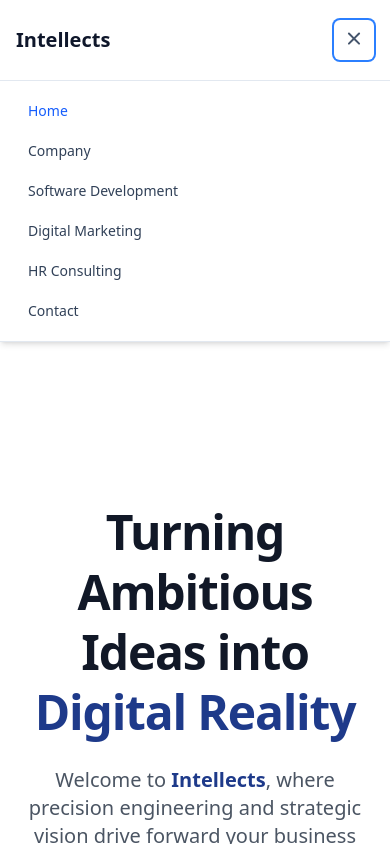
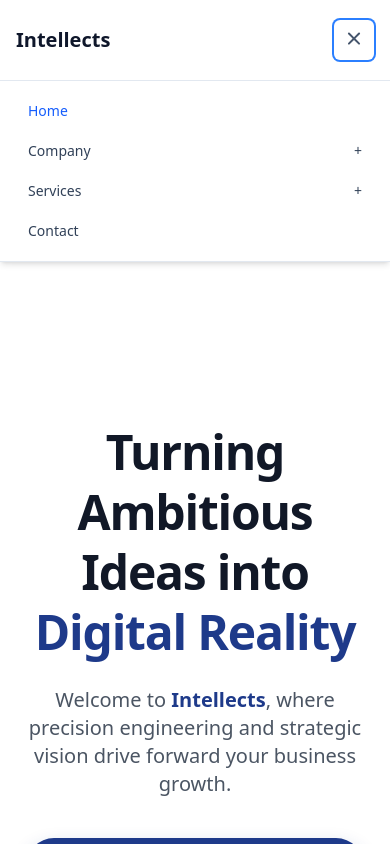
Before and after one commit to primesourcellp/Intellects, a React (Vite) app: page / in a window 390 px wide. Both pictures are taken after a click on the button "Toggle menu". Shown: the top 844 px of the page. Built offline with nearby package versions, Linux system fonts and the light colour scheme.

Commit message:
Update Navbar.jsx

```diff
--- a/src/Components/Navbar.jsx
+++ b/src/Components/Navbar.jsx
@@ -3,12 +3,9 @@ import { Link, NavLink } from 'react-router-dom'
 
 export default function Navbar() {
   const [open, setOpen] = useState(false)
-  const [openServices, setOpenServices] = useState(false)
-  const [openServicesSoftware, setOpenServicesSoftware] = useState(false)
-  const [openServicesMarketing, setOpenServicesMarketing] = useState(false)
-  const [openServicesHR, setOpenServicesHR] = useState(false)
+  const [openMobileCompany, setOpenMobileCompany] = useState(false)
+  const [openMobileServices, setOpenMobileServices] = useState(false)
 
-  // Reusable desktop link
   const desktopLink = (to, label) => (
     <NavLink
       to={to}
@@ -23,7 +20,6 @@ export default function Navbar() {
     </NavLink>
   )
 
-  // Reusable dropdown item
   const dropdownItem = (to, label) => (
     <NavLink
       to={to}
@@ -45,7 +41,7 @@ export default function Navbar() {
           Intellects
         </Link>
 
-        {/* Desktop navigation */}
+        {/* Desktop */}
         <nav className="hidden items-center gap-6 md:flex">
           {desktopLink('/', 'Home')}
 
@@ -53,12 +49,7 @@ export default function Navbar() {
           <div className="group relative">
             <button className="relative flex items-center gap-1 px-1 pb-1 text-base font-medium text-slate-700 transition-colors hover:text-blue-600 after:absolute after:-bottom-0.5 after:left-0 after:h-0.5 after:w-0 after:bg-blue-600 after:transition-all after:duration-300 after:content-[''] hover:after:w-full">
               Company
-    <svg
-      xmlns="http://www.w3.org/2000/svg"
-      viewBox="0 0 20 20"
-      fill="currentColor"
-      className="h-4 w-4"
-    >
+              <svg xmlns="http://www.w3.org/2000/svg" viewBox="0 0 20 20" fill="currentColor" className="h-4 w-4">
                 <path
                   fillRule="evenodd"
                   d="M5.23 7.21a.75.75 0 0 1 1.06.02L10 10.94l3.71-3.71a.75.75 0 1 1 1.06 1.06l-4.24 4.24a.75.75 0 0 1-1.06 0L5.21 8.29a.75.75 0 0 1 .02-1.08Z"
@@ -66,38 +57,18 @@ export default function Navbar() {
                 />
               </svg>
             </button>
-
-  {/* Dropdown */}
             <div className="invisible absolute left-1/2 top-full -translate-x-1/2 w-max min-w-[28rem] rounded-md border border-slate-200 bg-white p-4 opacity-0 shadow-xl transition-all duration-150 group-hover:visible group-hover:opacity-100">
               <div className="grid grid-cols-2 gap-4">
-      {/* Column 1: Company */}
                 <div>
-        <NavLink
-          className={({ isActive }) =>
-            `mb-2 block text-sm font-semibold ${
-              isActive ? 'text-blue-600' : 'text-slate-900'
-            }`
-          }
-        >
-          Company
-        </NavLink>
+                  <NavLink className="mb-2 block text-sm font-semibold text-slate-900">Company</NavLink>
                   <div className="flex flex-col">
                     {dropdownItem('/methodology', 'Our Development & Methodology')}
                     {dropdownItem('/career', 'Career & Company Culture')}
                     {dropdownItem('/companycontact', 'Contact Us')}
                   </div>
                 </div>
-
-      {/* Column 2: Resources */}
                 <div>
-        <NavLink
-          to="/resources"
-          className={({ isActive }) =>
-            `mb-2 block text-sm font-semibold ${
-              isActive ? 'text-blue-600' : 'text-slate-900'
-            }`
-          }
-        >
+                  <NavLink to="/resources" className="mb-2 block text-sm font-semibold text-slate-900">
                     Resources
                   </NavLink>
                   <div className="flex flex-col">
@@ -109,17 +80,11 @@ export default function Navbar() {
             </div>
           </div>
 
-
           {/* Services dropdown */}
           <div className="group relative">
             <button className="relative flex items-center gap-1 px-1 pb-1 text-base font-medium text-slate-700 transition-colors hover:text-blue-600 after:absolute after:-bottom-0.5 after:left-0 after:h-0.5 after:w-0 after:bg-blue-600 after:transition-all after:duration-300 after:content-[''] hover:after:w-full">
               Services
-              <svg
-                xmlns="http://www.w3.org/2000/svg"
-                viewBox="0 0 20 20"
-                fill="currentColor"
-                className="h-4 w-4"
-              >
+              <svg xmlns="http://www.w3.org/2000/svg" viewBox="0 0 20 20" fill="currentColor" className="h-4 w-4">
                 <path
                   fillRule="evenodd"
                   d="M5.23 7.21a.75.75 0 0 1 1.06.02L10 10.94l3.71-3.71a.75.75 0 1 1 1.06 1.06l-4.24 4.24a.75.75 0 0 1-1.06 0L5.21 8.29a.75.75 0 0 1 .02-1.08Z"
@@ -127,21 +92,11 @@ export default function Navbar() {
                 />
               </svg>
             </button>
-
             <div className="invisible absolute right-0 top-full w-[44rem] rounded-md border border-slate-200 bg-white p-4 opacity-0 shadow-xl transition-all duration-150 group-hover:visible group-hover:opacity-100">
               <div className="grid grid-cols-1 gap-4 sm:grid-cols-2 lg:grid-cols-3">
                 {/* Software Development */}
                 <div>
-                  <NavLink
-                    to="/services/software-development"
-                    className={({ isActive }) =>
-                      `mb-2 block text-sm font-semibold ${
-                        isActive ? 'text-blue-600' : 'text-slate-900'
-                      }`
-                    }
-                  >
-                    Software Development
-                  </NavLink>
+                  <NavLink className="mb-2 block text-sm font-semibold text-slate-900">Software Development</NavLink>
                   <div className="flex flex-col">
                     {dropdownItem('/services/softwaredevelopment', 'Custom Software Development')}
                     {dropdownItem('/services/mobileapplication', 'Mobile App Development')}
@@ -149,19 +104,9 @@ export default function Navbar() {
                     {dropdownItem('/services/websitedevelopment', 'Web Development')}
                   </div>
                 </div>
-
                 {/* Digital Marketing */}
                 <div>
-                  <NavLink
-                    to="/services/digital-marketing"
-                    className={({ isActive }) =>
-                      `mb-2 block text-sm font-semibold ${
-                        isActive ? 'text-blue-600' : 'text-slate-900'
-                      }`
-                    }
-                  >
-                    Digital Marketing
-                  </NavLink>
+                  <NavLink className="mb-2 block text-sm font-semibold text-slate-900">Digital Marketing</NavLink>
                   <div className="flex flex-col">
                     {dropdownItem('/services/seo', 'SEO')}
                     {dropdownItem('/services/sem', 'SEM')}
@@ -170,19 +115,9 @@ export default function Navbar() {
                     {dropdownItem('/services/content-writing', 'Content Writing')}
                   </div>
                 </div>
-
                 {/* HR Consulting */}
                 <div>
-                  <NavLink
-                    to="/services/hr-consulting"
-                    className={({ isActive }) =>
-                      `mb-2 block text-sm font-semibold ${
-                        isActive ? 'text-blue-600' : 'text-slate-900'
-                      }`
-                    }
-                  >
-                    HR Consulting
-                  </NavLink>
+                  <NavLink className="mb-2 block text-sm font-semibold text-slate-900">HR Consulting</NavLink>
                   <div className="flex flex-col">
                     {dropdownItem('/services/global-recruitments', 'Global Recruiter')}
                     {dropdownItem('/services/staffing-services', 'Staff Services')}
@@ -221,15 +156,61 @@ export default function Navbar() {
 
       {/* Mobile menu */}
       <div className={`md:hidden ${open ? 'block' : 'hidden'} border-t border-slate-200 bg-white`}>
-        <div className="mx-auto max-w-7xl px-4 py-3 sm:px-6 lg:px-8">
-          <div className="flex flex-col gap-1">
+        <div className="mx-auto max-w-7xl px-4 py-3 sm:px-6 lg:px-8 flex flex-col gap-1">
           {dropdownItem('/', 'Home')}
-            {dropdownItem('/company', 'Company')}
-            {dropdownItem('/services/software-development', 'Software Development')}
-            {dropdownItem('/services/digital-marketing', 'Digital Marketing')}
-            {dropdownItem('/services/hr-consulting', 'HR Consulting')}
+
+          {/* Mobile Company */}
+          <button
+            onClick={() => setOpenMobileCompany((v) => !v)}
+            className="flex w-full items-center justify-between rounded px-3 py-2 text-sm font-medium text-slate-700 hover:bg-slate-100"
+          >
+            Company
+            <span>{openMobileCompany ? '-' : '+'}</span>
+          </button>
+          {openMobileCompany && (
+            <div className="ml-4 flex flex-col gap-1">
+              {dropdownItem('/methodology', 'Our Development & Methodology')}
+              {dropdownItem('/career', 'Career & Company Culture')}
+              {dropdownItem('/companycontact', 'Contact Us')}
+              {dropdownItem('/blog', 'Blog & Insights')}
+              {dropdownItem('/testimonials', 'Client & Testimonials')}
+            </div>
+          )}
+
+          {/* Mobile Services */}
+          <button
+            onClick={() => setOpenMobileServices((v) => !v)}
+            className="flex w-full items-center justify-between rounded px-3 py-2 text-sm font-medium text-slate-700 hover:bg-slate-100"
+          >
+            Services
+            <span>{openMobileServices ? '-' : '+'}</span>
+          </button>
+          {openMobileServices && (
+            <div className="ml-4 flex flex-col gap-1">
+              {/* Software */}
+              <span className="font-semibold text-slate-900">Software Development</span>
+              {dropdownItem('/services/softwaredevelopment', 'Custom Software Development')}
+              {dropdownItem('/services/mobileapplication', 'Mobile App Development')}
+              {dropdownItem('/services/webapplication', 'Web Application')}
+              {dropdownItem('/services/websitedevelopment', 'Web Development')}
+
+              {/* Digital */}
+              <span className="font-semibold text-slate-900 mt-2">Digital Marketing</span>
+              {dropdownItem('/services/seo', 'SEO')}
+              {dropdownItem('/services/sem', 'SEM')}
+              {dropdownItem('/services/smm', 'SMM')}
+              {dropdownItem('/services/email-marketing', 'Email Marketing')}
+              {dropdownItem('/services/content-writing', 'Content Writing')}
+
+              {/* HR */}
+              <span className="font-semibold text-slate-900 mt-2">HR Consulting</span>
+              {dropdownItem('/services/global-recruitments', 'Global Recruiter')}
+              {dropdownItem('/services/staffing-services', 'Staff Services')}
+              {dropdownItem('/services/contract-staffing', 'Contract Staffing')}
+            </div>
+          )}
+
           {dropdownItem('/contact', 'Contact')}
-          </div>
         </div>
       </div>
     </header>
```
Lines whose indentation alone changed are shown as unchanged.
